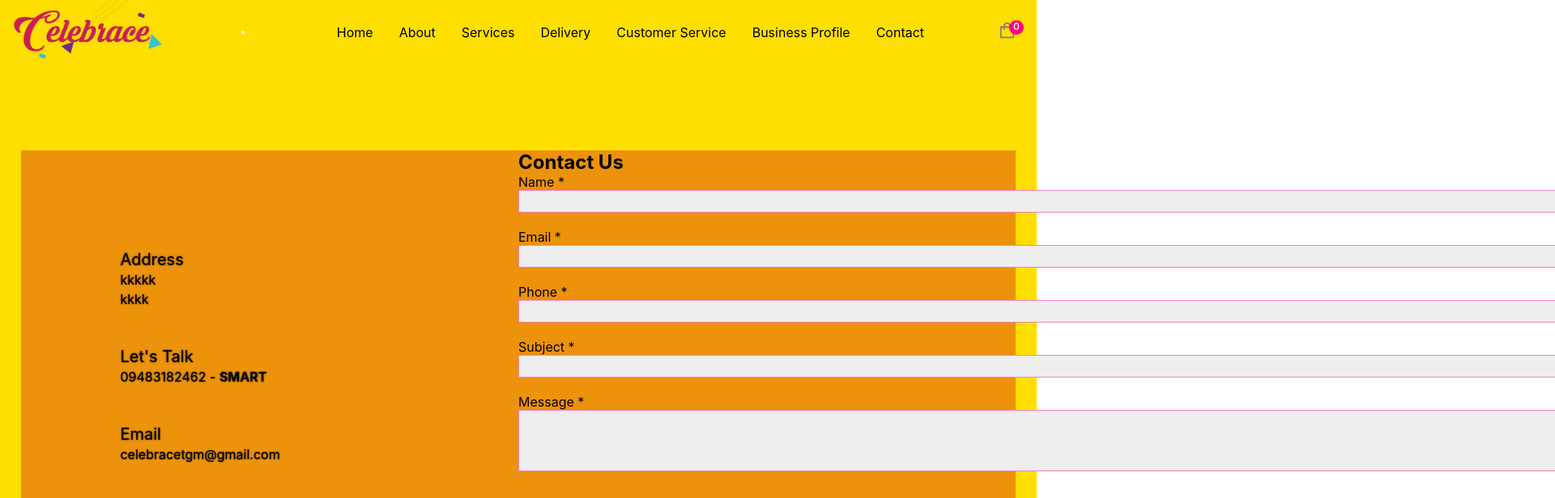
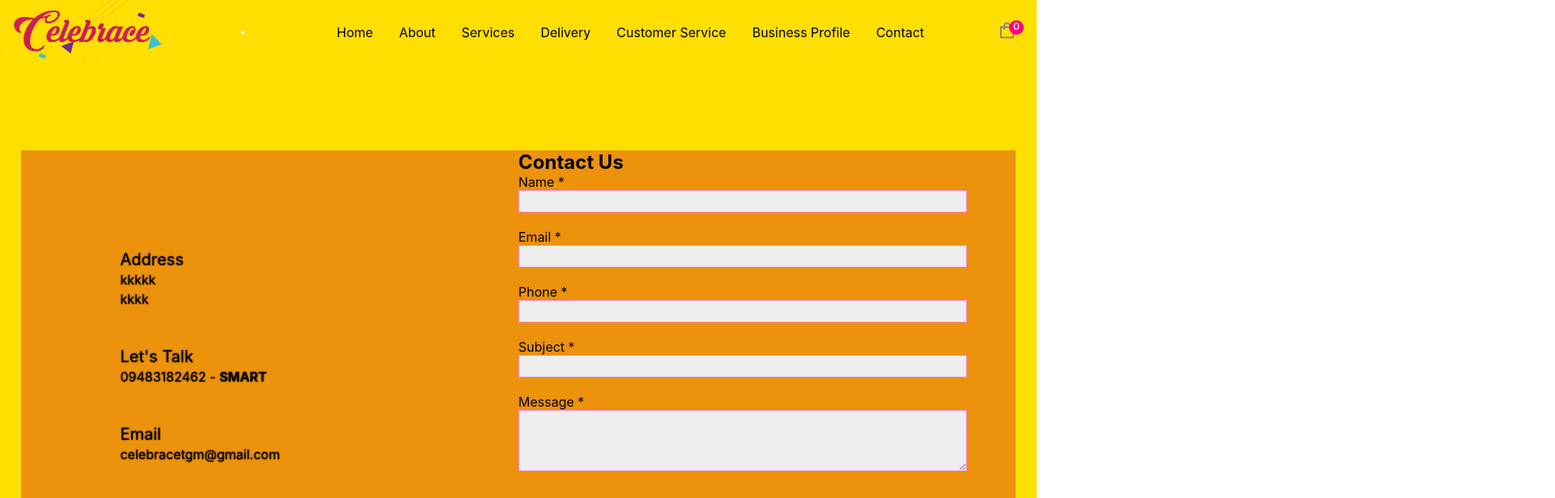
Before and after one commit to GuyWithBag/mobprog-ils, a Next.js app: page /contact in a window 1280 px wide. Shown: the top 616 px of the page at 81% size, 1920 px wide, since content can reach past the window. Built offline with nearby package versions, Linux system fonts and the light colour scheme; a web font is replaced by a local one.

Commit message:
contact width

```diff
--- a/styles/contact.css
+++ b/styles/contact.css
@@ -41,7 +41,7 @@
   font-size:16px;
 }
 .inside-contact input, .inside-contact textarea{
-  width:2000%;
+  width:200%;
   background-color:#eee;
   border:1px solid rgba(255, 0, 140, 0.48);
   padding:5px 10px;
```
